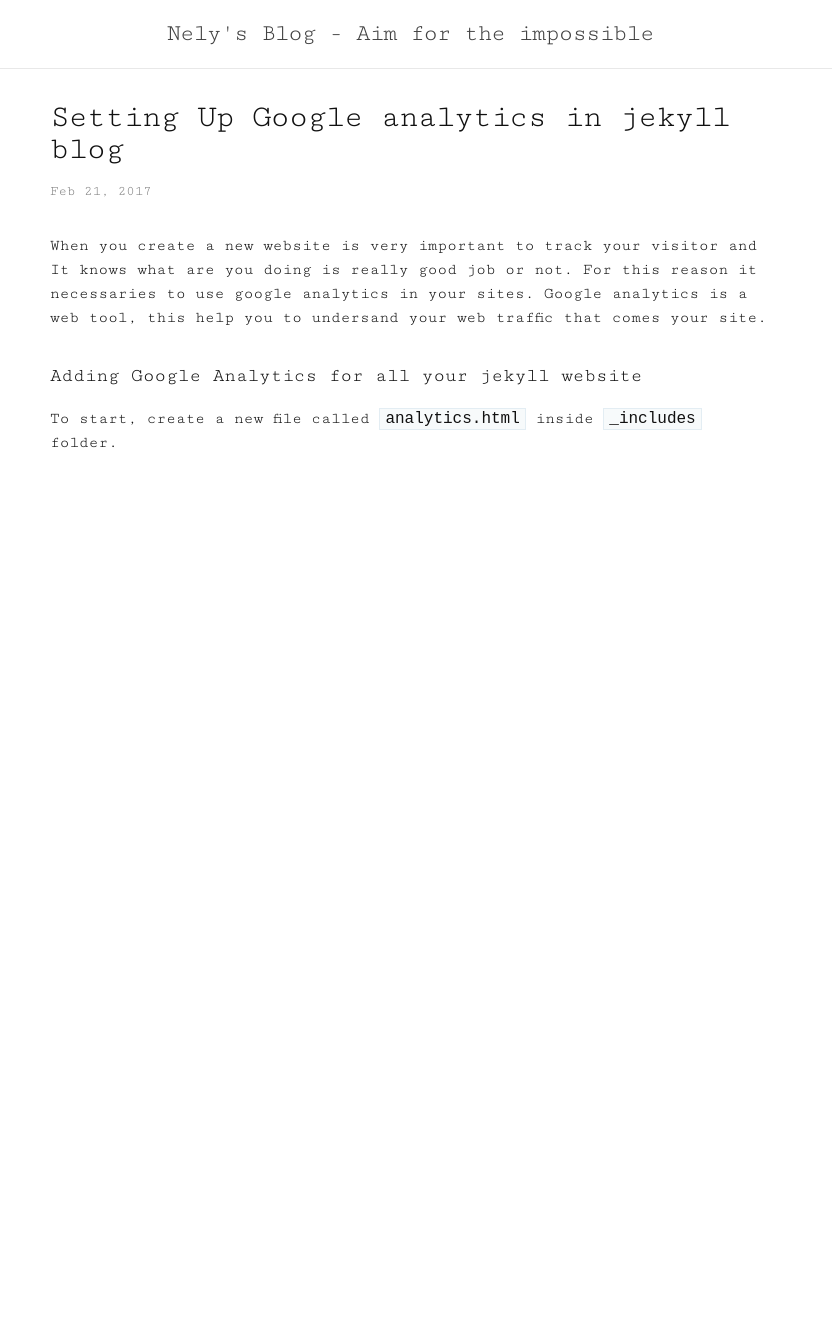
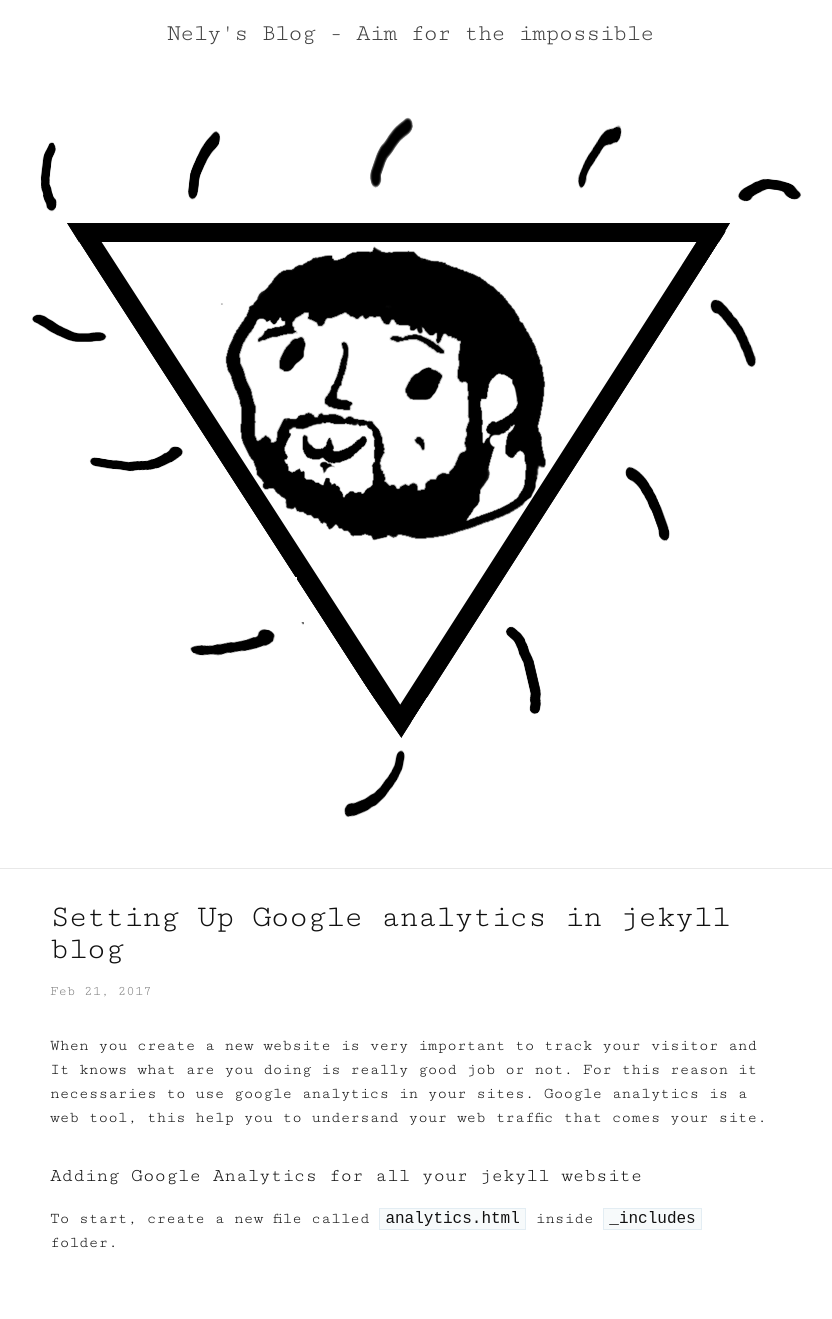
Before and after one commit to nelyj/nelyj.github.io, a Jekyll site: the page built from _posts/2017-02-21-setting-up-analytics-in-jekyll.md, in a window 1280 px wide. Shown: the whole page, without its empty margins (230-1062 px from the left). Built offline with Jekyll 4.4.1, drawn with Linux system fonts in a browser that asks for light colours; before the commit the page ends 900 px from its top, so only the background shows below that.

Commit message:
add changes for logo

```diff
--- a/_layouts/default.html
+++ b/_layouts/default.html
@@ -4,6 +4,8 @@
   <body>
     <header class="site-header">
       <a class="site-title" href="{{ site.baseurl }}/">{{ site.title }}</a>
+
+    <img src="/images/logo.png" />
     </header>
     <div class="page-content">
       {{ content }}
--- a/_layouts/external.html
+++ b/_layouts/external.html
@@ -3,7 +3,7 @@
   <head>
     <title>{{ page.title }}</title>
 
-    <img src="/images/logo.png" />
+
 
     <meta http-equiv="refresh" content="0;url={{ page.external_url }}">
   </head>
```
